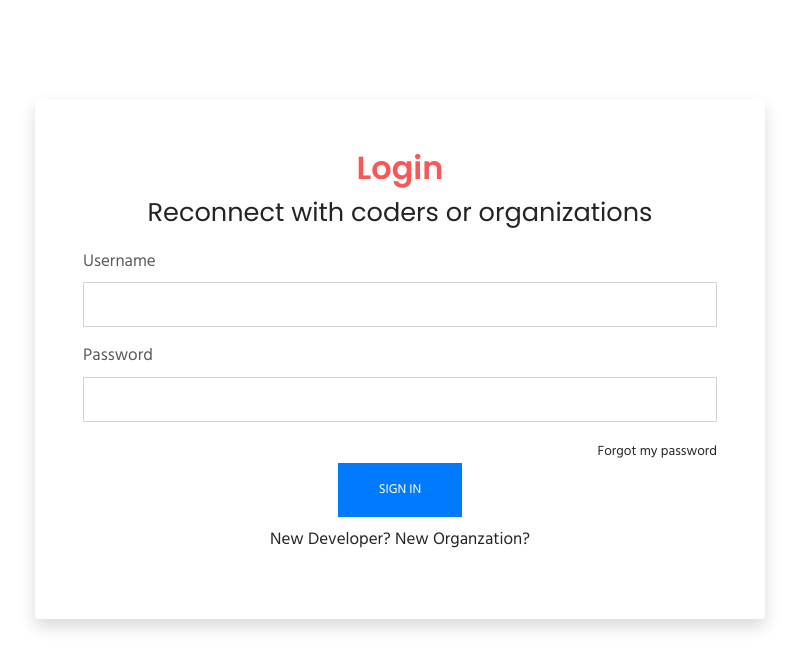
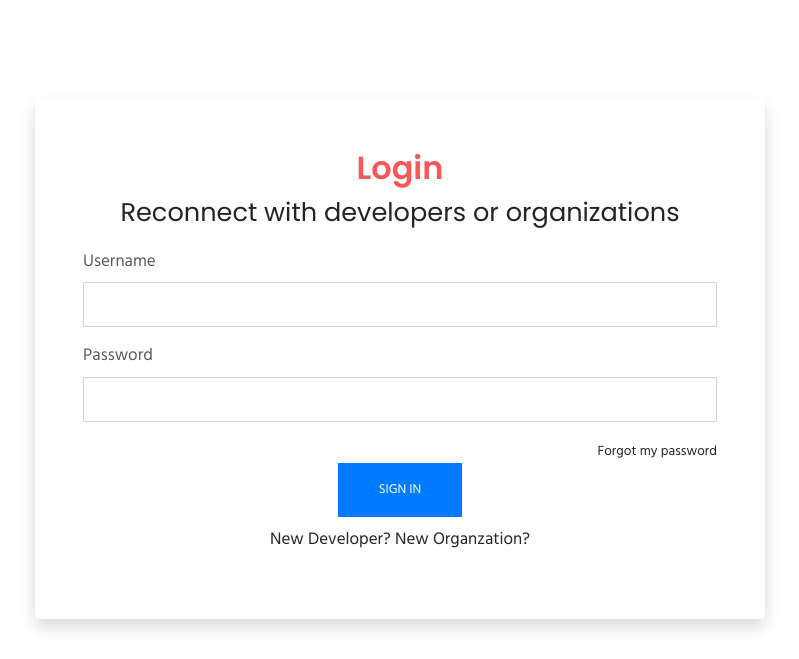
Before and after one commit to max-legrand/codersconnect, a Django app: page /users/login_user/ in a window 1280 px wide. Shown: the part 427-1086 px from the top of the page, without its empty margins (240-1039 px from the left). Run offline with Django 3.2, Linux system fonts and the light colour scheme; parts of the project's set-up code (start-up, migrations or seed data) failed here and were passed over; some libraries are stand-ins or nearby versions; some web fonts are replaced.

Commit message:
Bs semantics fix

```diff
--- a/users/templates/users/login_user.html
+++ b/users/templates/users/login_user.html
@@ -20,8 +20,6 @@
           <h1 class="text-capitalize mb-4 text-lg">Get connected.</h1>
           <ul class="list-inline">
             <li class="list-inline-item"><a href="login.html" class="text-white">Login</a></li>
-            <li class="list-inline-item"><span class="text-white">/</span></li>
-            <li class="list-inline-item"><a href="register.html" class="text-white-50">Register</a></li>
           </ul>
         </div>
       </div>
@@ -34,7 +32,7 @@
 		<div class="row">
 			<div class="col-md-8 mx-auto">
 				<div class="text-center p-5 shadow rounded">
-					<h2 class="mb-3"> <span class="text-color">Login</span> <br> <small> Reconnect with coders or organizations </small></h2>
+					<h2 class="mb-3"> <span class="text-color">Login</span> <br> <small> Reconnect with developers or organizations </small></h2>
                     <form method="POST" action="{% url 'users:login_user' %}">
                         {% csrf_token %}
 
```
